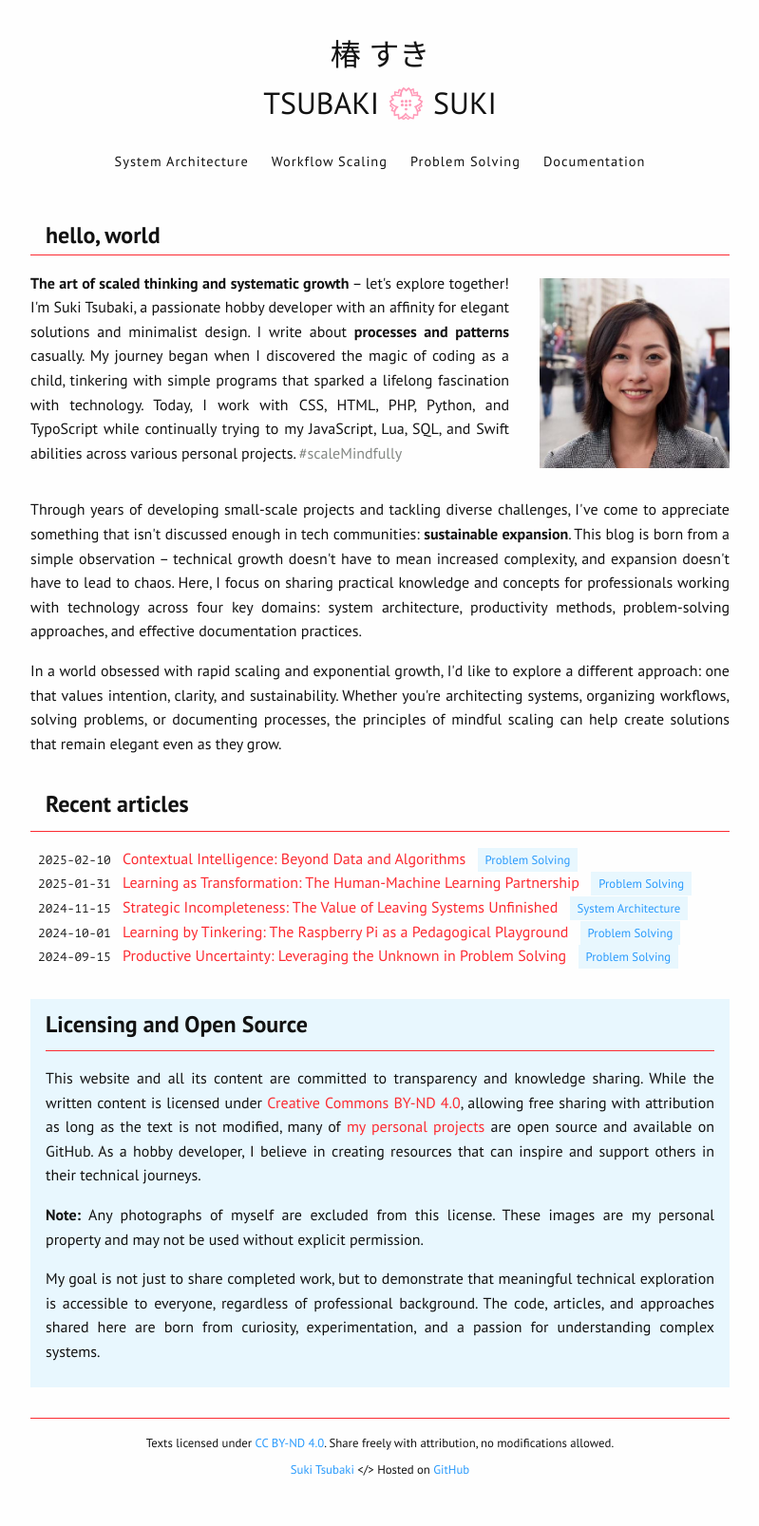
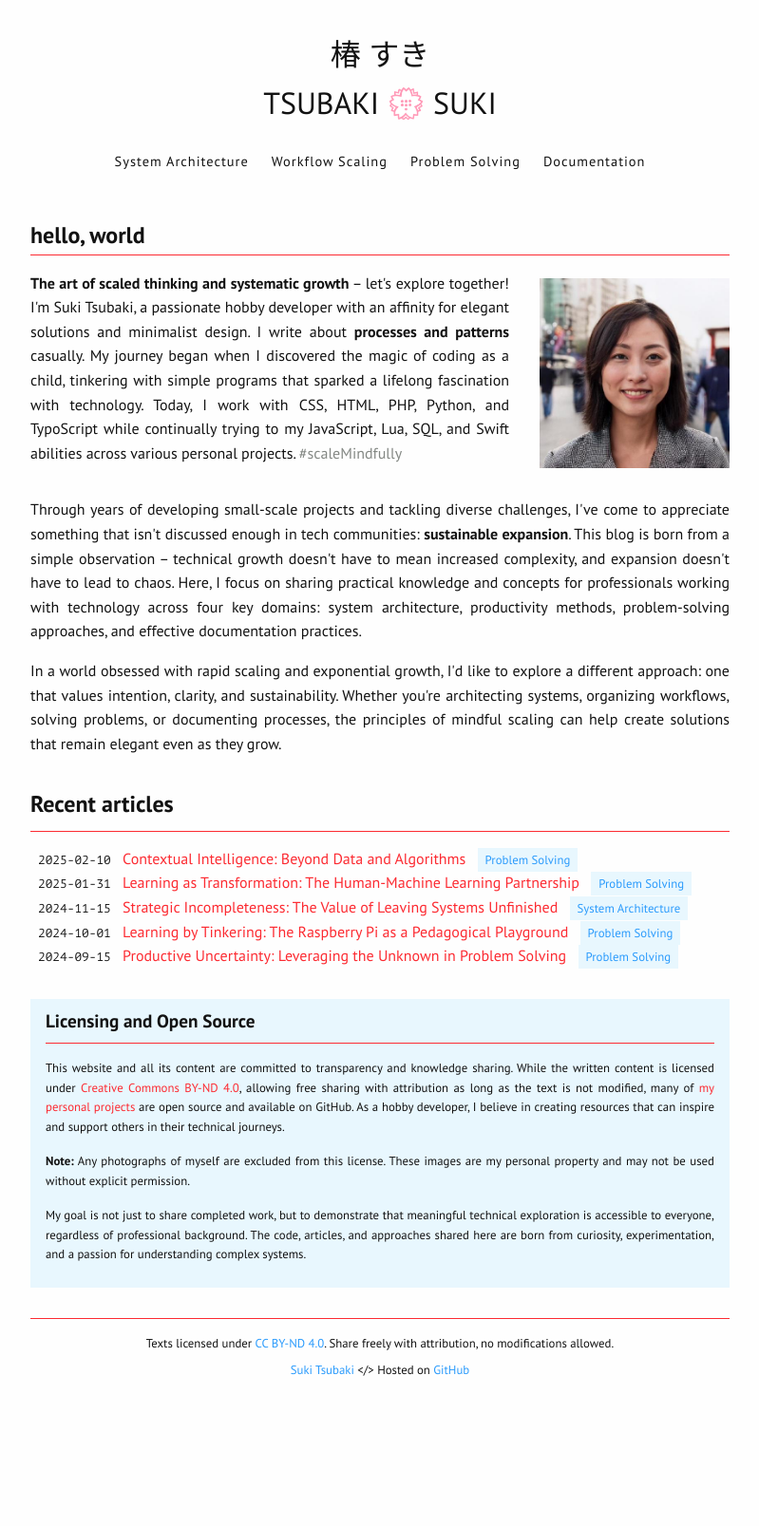
Before and after one commit to sukitsubaki/sukitsubaki.github.io, a Jekyll site: the page built from index.html, in a window 1280 px wide. Shown: the whole page at 95% size, without its empty margins (240-1039 px from the left). Built offline with Jekyll 4.4.1, drawn with Linux system fonts in a browser that asks for light colours; after the commit the page ends 1502 px from its top, so only the background shows below that.

Commit message:
del title padding; add license-container font-size

```diff
--- a/assets/css/layouts/home.css
+++ b/assets/css/layouts/home.css
@@ -5,7 +5,6 @@
 }
 
 .home-container__title {
-    padding-left: var(--spacing-sm);
     border-bottom: 1px solid var(--color-primary);
 }
 
@@ -43,11 +42,11 @@
 
 .latest-posts__title {
     border-bottom: 1px solid var(--color-primary);
-    padding-left: var(--spacing-sm);
     padding-bottom: var(--spacing-xs);
 }
 
 .license-container {
+    font-size: var(--text-xs);
     background-color: var(--color-secondary-light);
     padding: var(--spacing-xs) var(--spacing-sm);
     margin-top: var(--spacing-lg);
```
